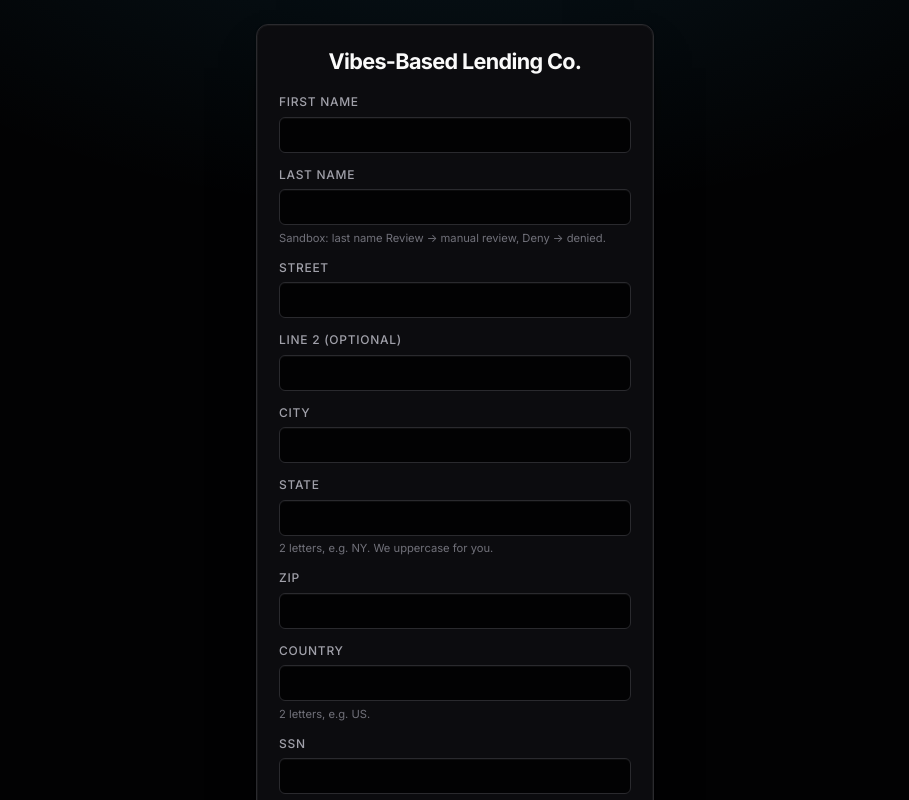
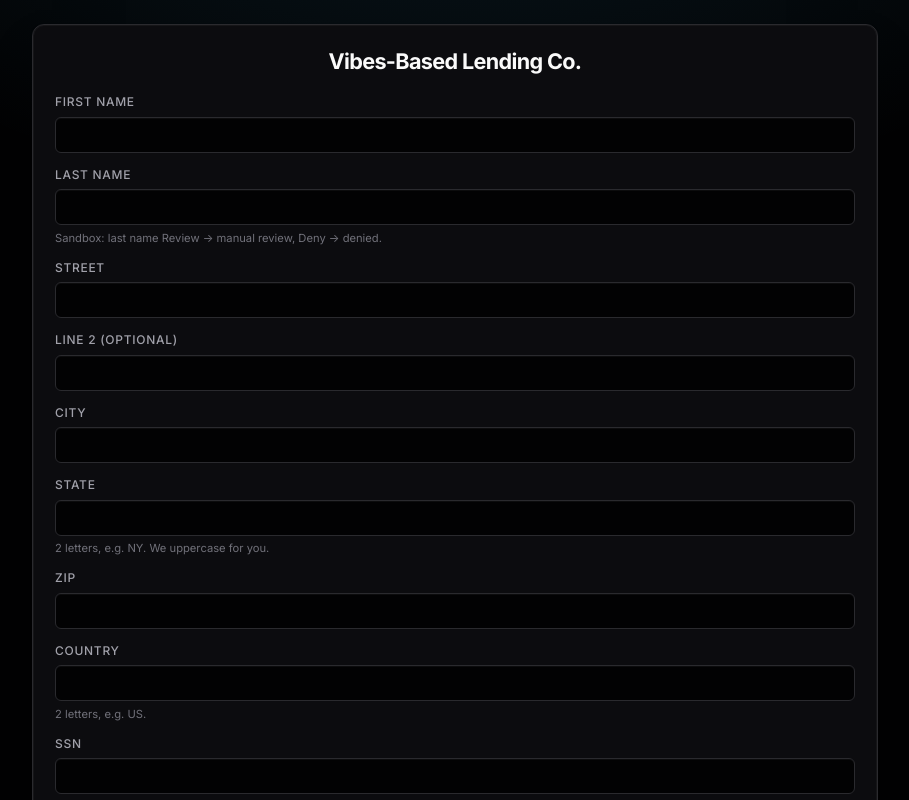
Before and after one commit to Friskybunnies/vibes_based_lending_co, a React (Vite) app in the folder frontend/: page / in a window 1280 px wide. Shown: the top 800 px of the page, without its empty margins (185-1094 px from the left). Built offline with nearby package versions, Linux system fonts and the light colour scheme; no server answers.

Commit message:
Widen main form component

```diff
--- a/frontend/src/App.css
+++ b/frontend/src/App.css
@@ -1,7 +1,7 @@
 .wrap {
   position: relative;
   width: 100%;
-  max-width: 22rem;
+  max-width: min(50rem, 100%);
   margin: 0 auto;
   padding: 1.25rem 1.35rem 1.35rem;
   background: var(--surface);
--- a/frontend/src/index.css
+++ b/frontend/src/index.css
@@ -26,7 +26,7 @@ body {
 
 #root {
   min-height: 100svh;
-  padding: 1.5rem 1rem;
+  padding: 1.5rem max(0.75rem, 2vw);
   display: flex;
   justify-content: center;
   align-items: flex-start;
```
